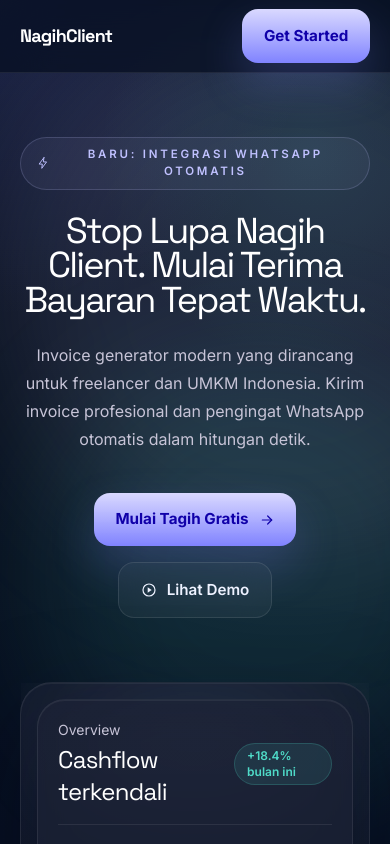
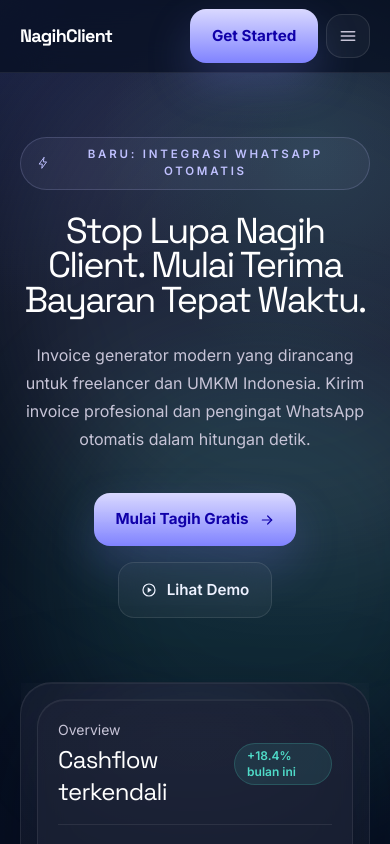
Before and after one commit to Thoriq0/nagih-digital, a Next.js app: page / in a window 390 px wide. Shown: the top 844 px of the page. Built offline with nearby package versions, Linux system fonts and the light colour scheme.

Commit message:
Improve landing and login responsiveness

```diff
--- a/src/app/login/page.js
+++ b/src/app/login/page.js
@@ -40,7 +40,7 @@ export default function LoginPage() {
         <div className="absolute bottom-[-8rem] left-1/3 h-[20rem] w-[20rem] rounded-full bg-tertiary/10 blur-3xl" />
       </div>
 
-      <header className="section-shell flex items-center justify-between py-6">
+      <header className="section-shell flex flex-col items-start justify-between gap-3 py-6 sm:flex-row sm:items-center">
         <Link
           href="/"
           className="font-heading text-lg font-bold tracking-[-0.04em] text-white"
@@ -49,7 +49,7 @@ export default function LoginPage() {
         </Link>
         <Link
           href="/"
-          className="inline-flex items-center rounded-xl border border-white/10 bg-white/[0.04] px-4 py-2 text-sm font-medium text-on-surface-variant transition-colors hover:text-white"
+          className="inline-flex w-full items-center justify-center rounded-xl border border-white/10 bg-white/[0.04] px-4 py-2 text-sm font-medium text-on-surface-variant transition-colors hover:text-white sm:w-auto"
         >
           Kembali ke landing page
         </Link>
@@ -97,7 +97,7 @@ export default function LoginPage() {
           </div>
 
           <div className="glass-panel rounded-[2rem] p-6 sm:p-8 lg:p-10">
-            <div className="flex items-start justify-between gap-4">
+            <div className="flex flex-col gap-4 sm:flex-row sm:items-start sm:justify-between">
               <div>
                 <p className="text-xs uppercase tracking-[0.2em] text-on-surface-variant">
                   Member Access
@@ -123,7 +123,7 @@ export default function LoginPage() {
                 type="password"
               />
 
-              <div className="flex items-center justify-between gap-4 text-sm">
+              <div className="flex flex-col gap-3 text-sm sm:flex-row sm:items-center sm:justify-between">
                 <label className="flex items-center gap-3 text-on-surface-variant">
                   <input
                     className="h-4 w-4 rounded border-white/10 bg-surface-container accent-primary"
--- a/src/components/landing/home-page.js
+++ b/src/components/landing/home-page.js
@@ -195,6 +195,25 @@ function SecondaryLink({ href, children, icon }) {
   );
 }
 
+function MenuIcon({ className = "h-5 w-5" }) {
+  return (
+    <svg
+      aria-hidden="true"
+      className={className}
+      fill="none"
+      stroke="currentColor"
+      strokeLinecap="round"
+      strokeLinejoin="round"
+      strokeWidth="1.8"
+      viewBox="0 0 24 24"
+    >
+      <path d="M4 7h16" />
+      <path d="M4 12h16" />
+      <path d="M4 17h16" />
+    </svg>
+  );
+}
+
 function TopNav() {
   return (
     <header className="sticky top-0 z-50 border-b border-white/8 bg-[rgba(6,14,32,0.72)] backdrop-blur-xl">
@@ -216,14 +235,47 @@ function TopNav() {
             </a>
           ))}
         </nav>
-        <div className="flex items-center gap-3">
+        <div className="hidden items-center gap-3 md:flex">
           <Link
             href="/login"
-            className="hidden text-sm font-medium text-on-surface-variant transition-colors hover:text-white sm:inline-flex"
+            className="text-sm font-medium text-on-surface-variant transition-colors hover:text-white"
           >
             Login
           </Link>
           <PrimaryLink href="#pricing">Get Started</PrimaryLink>
+        </div>
+        <div className="flex items-center gap-2 md:hidden">
+          <PrimaryLink href="#pricing">Get Started</PrimaryLink>
+          <details className="group relative">
+            <summary className="flex h-11 w-11 list-none items-center justify-center rounded-2xl border border-white/10 bg-white/[0.04] text-on-surface-variant transition-colors hover:text-white [&::-webkit-details-marker]:hidden">
+              <MenuIcon />
+            </summary>
+            <div className="absolute right-0 top-[calc(100%+0.75rem)] w-64 rounded-[1.5rem] border border-white/10 bg-[rgba(6,14,32,0.96)] p-3 shadow-[0_20px_50px_rgba(2,8,20,0.45)] backdrop-blur-xl">
+              <nav className="flex flex-col gap-1">
+                {navItems.map((item) => (
+                  <a
+                    key={item.label}
+                    href={item.href}
+                    className="rounded-xl px-3 py-3 text-sm font-medium text-on-surface-variant transition-colors hover:bg-white/[0.05] hover:text-white"
+                  >
+                    {item.label}
+                  </a>
+                ))}
+                <Link
+                  href="/login"
+                  className="rounded-xl px-3 py-3 text-sm font-medium text-on-surface-variant transition-colors hover:bg-white/[0.05] hover:text-white"
+                >
+                  Login
+                </Link>
+                <a
+                  href="#pricing"
+                  className="mt-2 inline-flex items-center justify-center rounded-xl bg-primary px-4 py-3 text-sm font-semibold text-on-primary shadow-[0_16px_35px_rgba(128,131,255,0.22)]"
+                >
+                  Get Started
+                </a>
+              </nav>
+            </div>
+          </details>
         </div>
       </div>
     </header>
```
